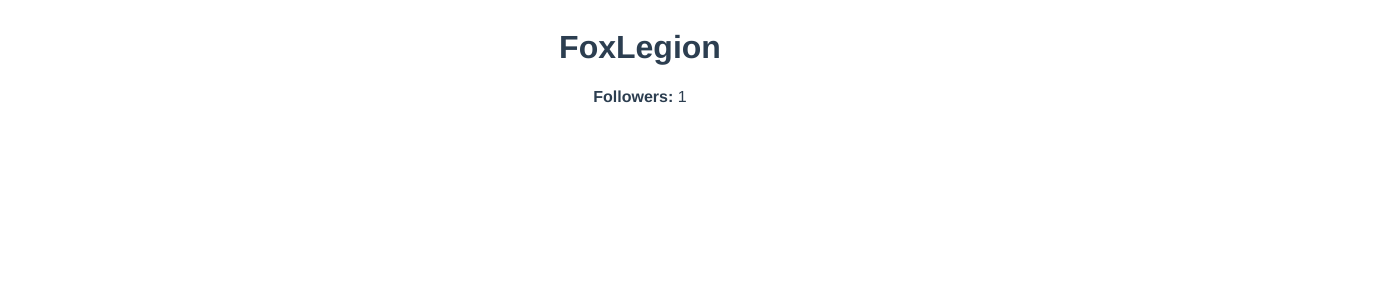
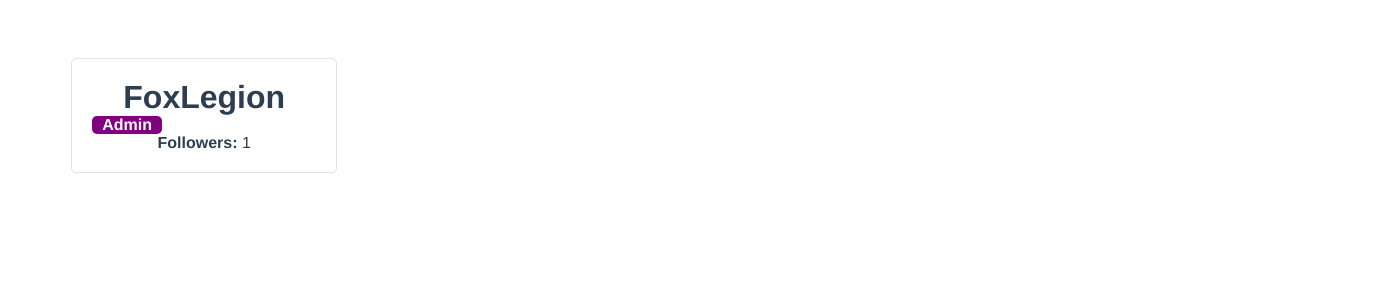
Before and after one commit to GersonST/twootter, a Vue app: page / in a window 1280 px wide. Shown: the top 300 px of the page, 1398 px wide, since content can reach past the window. Built offline with nearby package versions, Linux system fonts and the light colour scheme.

Commit message:
Estilização e Admin Badge
Foi adicionada a Badge de Admin para aqueles usuários com tal permissão e utilizando a lógica de v-if

```diff
--- a/src/components/UserProfile.vue
+++ b/src/components/UserProfile.vue
@@ -2,10 +2,12 @@
   <div class="user-profile-container">
     <div class="user-profile_user-panel">
       <h1 class="user-profile_username">{{ user.username }}</h1>
+      <div class="user-profile_admin-badge" v-if="user.isAdmin">Admin</div>
       <div class="user-profile_follower-counts">
         <strong>Followers: </strong> {{ followers }}
       </div>
     </div>
+    <div class="user-profile_twoots-wrapper"></div>
   </div>
 </template>
 
@@ -22,6 +24,10 @@ export default {
         lastName: "Severo",
         email: "gersonsevero90@gmail.com",
         isAdmin: true,
+        twoots: [
+          { id: 1, content: "Twootter is amazing!!" },
+          { id: 2, content: "Hello World!!" },
+        ],
       },
     };
   },
@@ -48,4 +54,34 @@ export default {
 };
 </script>
 
-<style lang="scss" scoped></style>
+<style>
+.user-profile-container {
+  display: grid;
+  grid-template-columns: 1fr 3fr;
+  width: 100%;
+  padding: 50px 5%;
+}
+
+.user-profile_user-panel {
+  display: flex;
+  flex-direction: column;
+  margin-right: 50px;
+  padding: 20px;
+  background-color: white;
+  border-radius: 5px;
+  border: 1px solid #dfe3e8;
+}
+
+.user-profile_admin-badge {
+  background: purple;
+  color: white;
+  border-radius: 5px;
+  margin-right: auto;
+  padding: 0 10px;
+  font-weight: bold;
+}
+
+h1 {
+  margin: 0;
+}
+</style>
```
